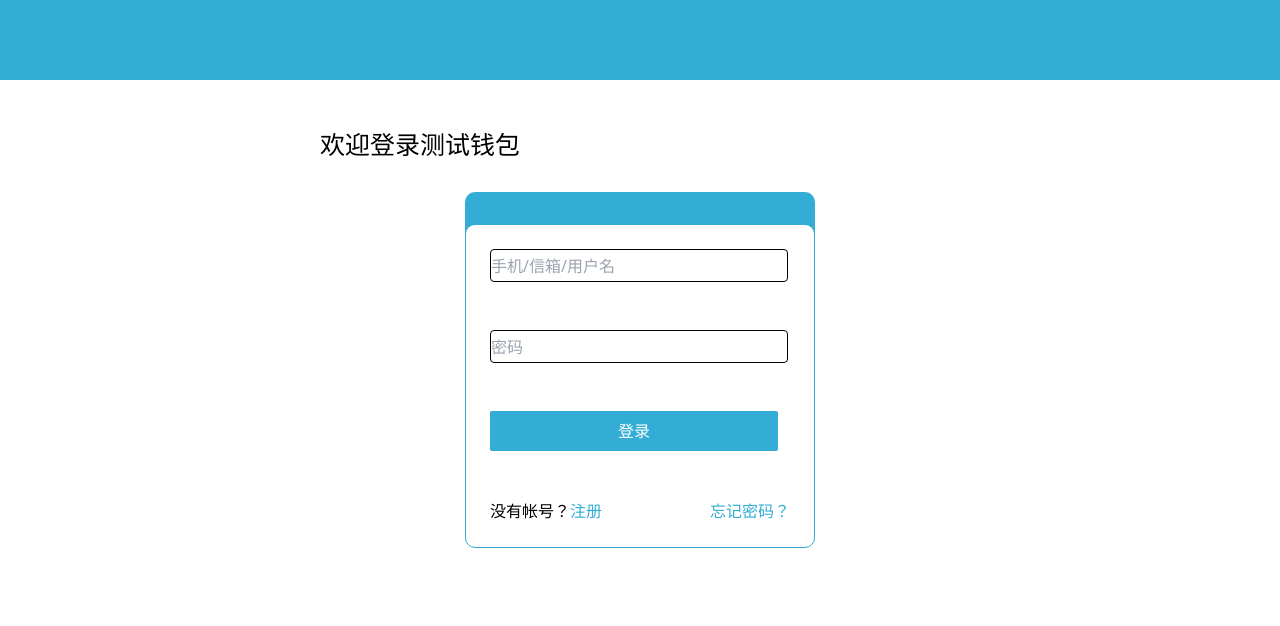
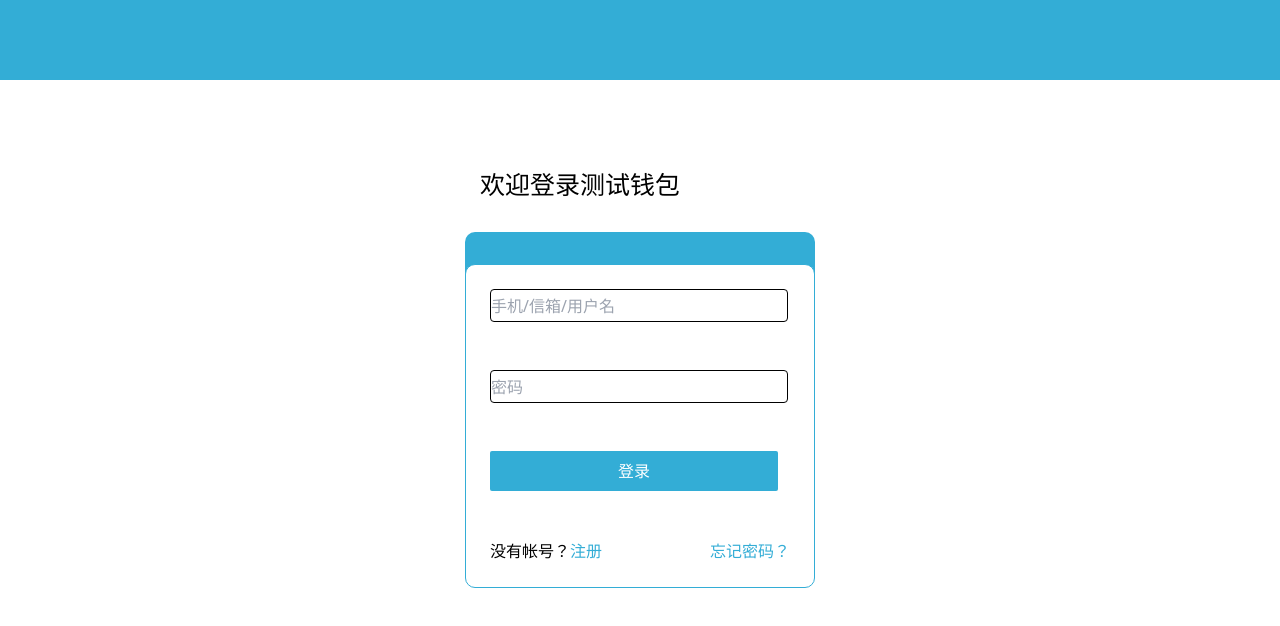
Before and after one commit to katelove/wallet, a Vue app: page / in a window 1280 px wide. Shown: the top 626 px of the page. Built offline with nearby package versions, Linux system fonts and the light colour scheme.

Commit message:
add the login router

```diff
--- a/src/components/Login.vue
+++ b/src/components/Login.vue
@@ -1,5 +1,5 @@
 <template>
-  <div>
+  <div class="flex justify-center mt-10 flex-col w-1/2 m-auto">
     <Title class="w-full h-12" heading="欢迎登录测试钱包"></Title>
     <BlueContainer title="" class="flex items-center flex-col">
       <Input class="w-75 h-8.5 m-6" placeholder="手机/信箱/用户名" />
--- a/src/router/index.js
+++ b/src/router/index.js
@@ -9,6 +9,11 @@ const routes = [
         name: "Home",
         component: () => import("@/views/Home.vue"),
     },
+    {
+      path: "/login",
+      name: "Login",
+      component: () => import("@/components/Login.vue"),
+  },
 ];
 
 const router = new VueRouter({
```
